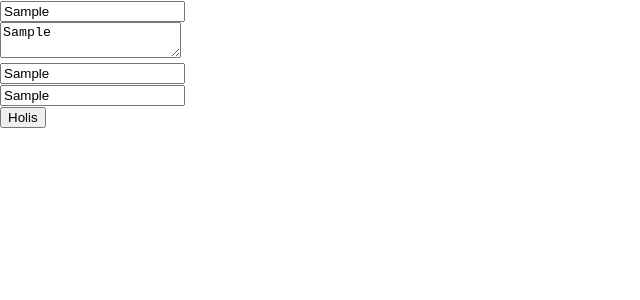
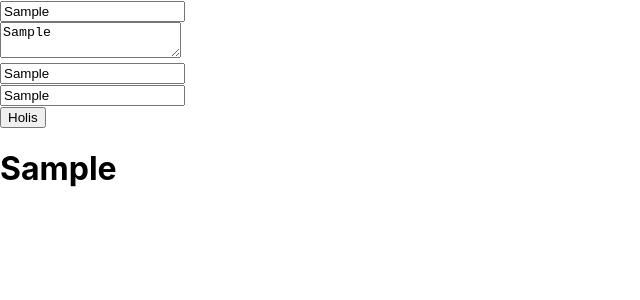
Before and after one commit to Daravico/texts-organizer-typescript, a React (Create React App) app: page / in a window 1280 px wide. Both pictures are taken after typing "Sample", "Sample", "Sample", "Sample" into the empty fields and a click on the button "Holis". Shown: the top 300 px of the page, without its empty margins (0-640 px from the left). Built offline with nearby package versions, Linux system fonts and the light colour scheme.

Commit message:
Viewer added

```diff
--- a/src/App.tsx
+++ b/src/App.tsx
@@ -9,22 +9,23 @@ import TextsViewer from "./components/TextsViewer";
 // Interfaces
 import { SingleText } from "./interfaces/interfaces";
 
+// Sample
+//import texts from "./samples/texts.json";
+
 const App = (): JSX.Element => {
 
-  const [textList, setTextList] = useState<SingleText[]>([]);
+  const [textsList, setTextList] = useState<SingleText[]>([]);
 
   // NewTextForm Functions.
   // -----------------------------------------------
 
   const addingText = (addedText: SingleText) => {
-    console.log(addedText);
-    console.log("Sip")
+
+    const newTextList: SingleText[] = [...textsList, addedText];
+    setTextList(newTextList);
   };
 
-  const funcionx = (num: number) => {
-    console.log("hola");
-    console.log(num);
-  };
+
   // -----------------------------------------------
 
   // TextsViewer Functions.
@@ -34,8 +35,8 @@ const App = (): JSX.Element => {
 
   return (
     <Fragment>
-      <NewTextForm addingText={addingText} functionx={funcionx} />
-      <TextsViewer />
+      <NewTextForm addingText={addingText} />
+      <TextsViewer textsList={textsList}/>
     </Fragment>
   );
 };
--- a/src/components/TextsViewer.tsx
+++ b/src/components/TextsViewer.tsx
@@ -1,12 +1,22 @@
 import React, { Fragment } from 'react';
 
+import { SingleText } from "../interfaces/interfaces";
 
 
-const TextsViewer = (): JSX.Element => {
+interface ViewerProps {
+    textsList: SingleText[]
+}
+
+
+const TextsViewer: React.FC<ViewerProps> = ({ textsList }): JSX.Element => {
 
     return (
         <Fragment>
-
+            {textsList.map((text: SingleText, index: number) => {
+                return (
+                    <h1 key={index}>{text.title}</h1>
+                )
+            })}
         </Fragment>
     );
 
--- a/src/components/newTextForm.tsx
+++ b/src/components/newTextForm.tsx
@@ -4,10 +4,9 @@ import { SingleText, FormElement } from "../interfaces/interfaces";
 
 interface NewTextFormProps {
     addingText: (addedText: SingleText) => void;
-    functionx: (num: number) => void;
 }
 
-const NewTextForm: React.FC<NewTextFormProps> = ({ addingText, functionx }) => {
+const NewTextForm: React.FC<NewTextFormProps> = ({ addingText }) => {
 
     // State Hooks for each of the inputs that we have.
     const [title, setTitle] = useState<string>("");
@@ -29,6 +28,7 @@ const NewTextForm: React.FC<NewTextFormProps> = ({ addingText, functionx }) => {
             category: category,
             tags: tags,
         };
+        console.log("Added")
 
         addingText(newText);
     };
--- /dev/null
+++ b/src/samples/texts.json
@@ -0,0 +1,8 @@
+[
+    {
+        "title": "ACH Missing",
+        "text": "Sorry to hear",
+        "category": "ACH",
+        "tags": "ACH,deposit,withdrawal"
+    }
+]
```
Also changed, not shown: src/samples/Macros.json (deleted, +0 -8 lines).
